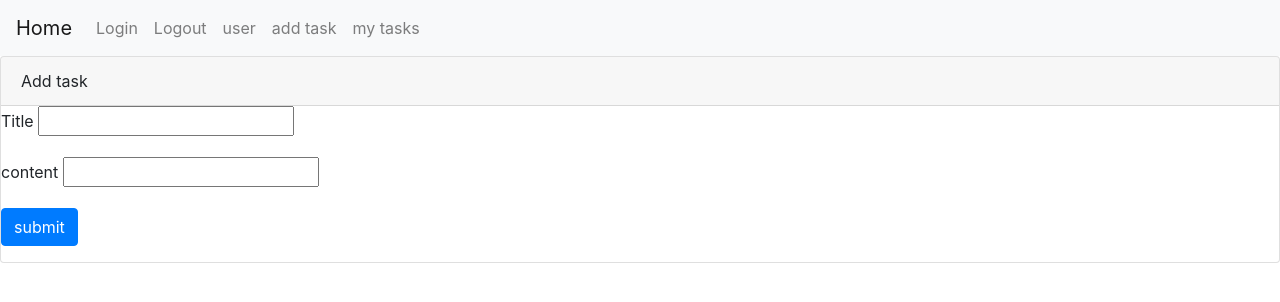
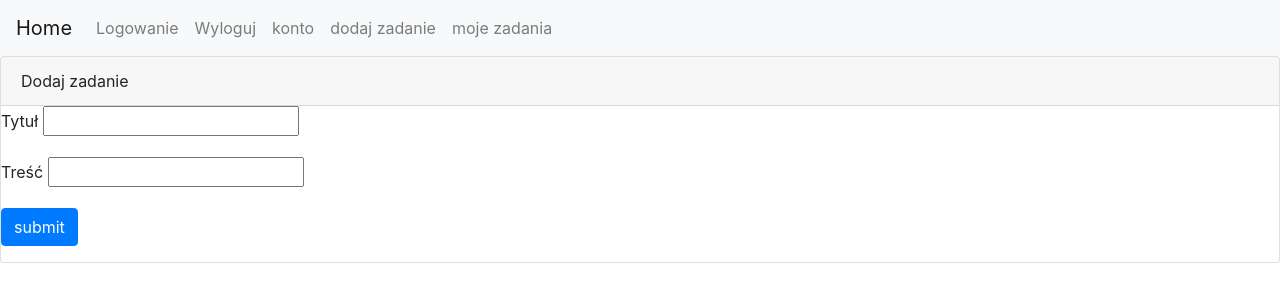
Before and after one commit to julek3335/flask_TODO, a Flask app: page /addTasks in a window 1280 px wide. Shown: the top 302 px of the page. Run offline with Flask 2, Linux system fonts and the light colour scheme; the visitor is signed in with stand-in values (Sample User, id 1); some libraries are stand-ins or nearby versions.

Commit message:
Change messages

```diff
--- a/app.py
+++ b/app.py
@@ -51,9 +51,9 @@ class tasks(db.Model):
         self.content = content
         self.user_id = user_id
 
-@app.route('/index')
+@app.route('/')
 def home():
-    return render_template("login.html")
+    return render_template("index.html")
 
 @app.route('/login', methods=['POST', 'GET'])
 def login():
--- a/templates/add_tasks.html
+++ b/templates/add_tasks.html
@@ -15,14 +15,14 @@
 <form action="#" method="POST">
     <div class="card">
         <div class="card-header">
-            Add task
+            Dodaj zadanie
           </div>
         <div class="mb-3">
-            <label for="titleInput" class="form-label">Title</label>
+            <label for="titleInput" class="form-label">Tytuł</label>
             <input type="text" name = "title" id="titleInput">
         </div>
         <div class="mb-3">
-            <label for="contentInput" class="form-label">content</label>
+            <label for="contentInput" class="form-label">Treść</label>
             <input type="text" name = "content" id="contentInput">
         </div>
         <div class="mb-3">
--- a/templates/base.html
+++ b/templates/base.html
@@ -17,11 +17,11 @@
         <div class="collapse navbar-collapse" id="navbarNavAltMarkup">
           <div class="navbar-nav">
             <!-- <a class="nav-item nav-link active" href="/">Home <span class="sr-only">(current)</span></a> -->
-            <a class="nav-item nav-link" href="login">Login</a>
-            <a class="nav-item nav-link" href="logout">Logout</a>
-            <a class="nav-item nav-link" href="user">user</a>
-            <a class="nav-item nav-link" href="addTasks">add task</a>
-            <a class="nav-item nav-link" href="tasks">my tasks</a>
+            <a class="nav-item nav-link" href="login">Logowanie</a>
+            <a class="nav-item nav-link" href="logout">Wyloguj</a>
+            <a class="nav-item nav-link" href="user">konto</a>
+            <a class="nav-item nav-link" href="addTasks">dodaj zadanie</a>
+            <a class="nav-item nav-link" href="tasks">moje zadania</a>
             <!-- <a class="nav-item nav-link disabled" href="#" tabindex="-1" aria-disabled="true">Disabled</a> -->
           </div>
         </div>
--- a/templates/index.html
+++ b/templates/index.html
@@ -2,5 +2,5 @@
 {% block title %} Home page {% endblock %}
 
 {% block content %}
-<h1>Test</h1>
+<h1>Flask To Do App</h1>
 {% endblock %}
--- a/templates/login.html
+++ b/templates/login.html
@@ -13,7 +13,7 @@
     {% endwith %}
 <!-- # zostajemy na tej samej stronie -->
 <form action="#" method="post">
-    <p>Name:</p>
+    <p>Nazwa:</p>
     <p><input type="text" name= "nm"></p>
     <p><input type= "submit" value="submit"></p>
 </form>
--- a/templates/user.html
+++ b/templates/user.html
@@ -13,7 +13,7 @@
     {% endif %}
 {% endwith %}
 <form action="#" method="post">
-    <input type="email", name="email" placeholder="Podaj enail" value="{{email if email}}" />
+    <input type="email", name="email" placeholder="Podaj email" value="{{email if email}}" />
     <input type="submit" value="submit"/>
 </form>
 {% endblock %}
```
Also changed, not shown: templates/tasks.html (+4 -4 lines).
